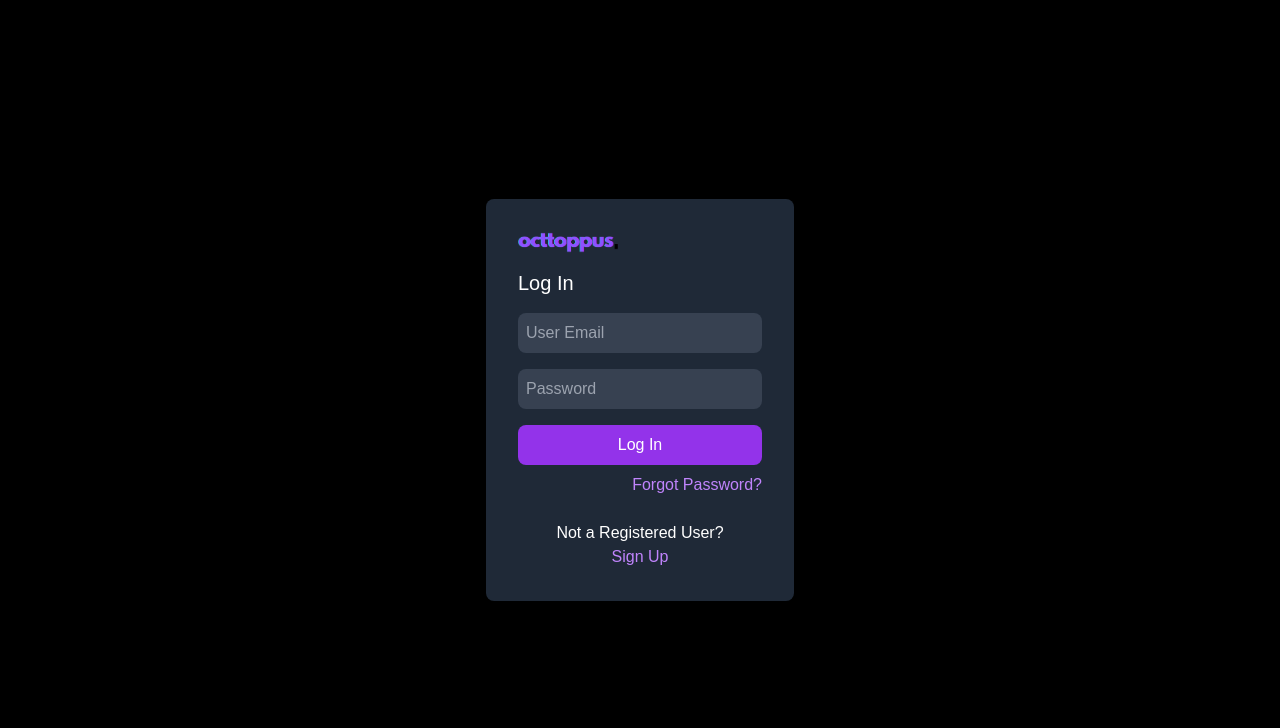
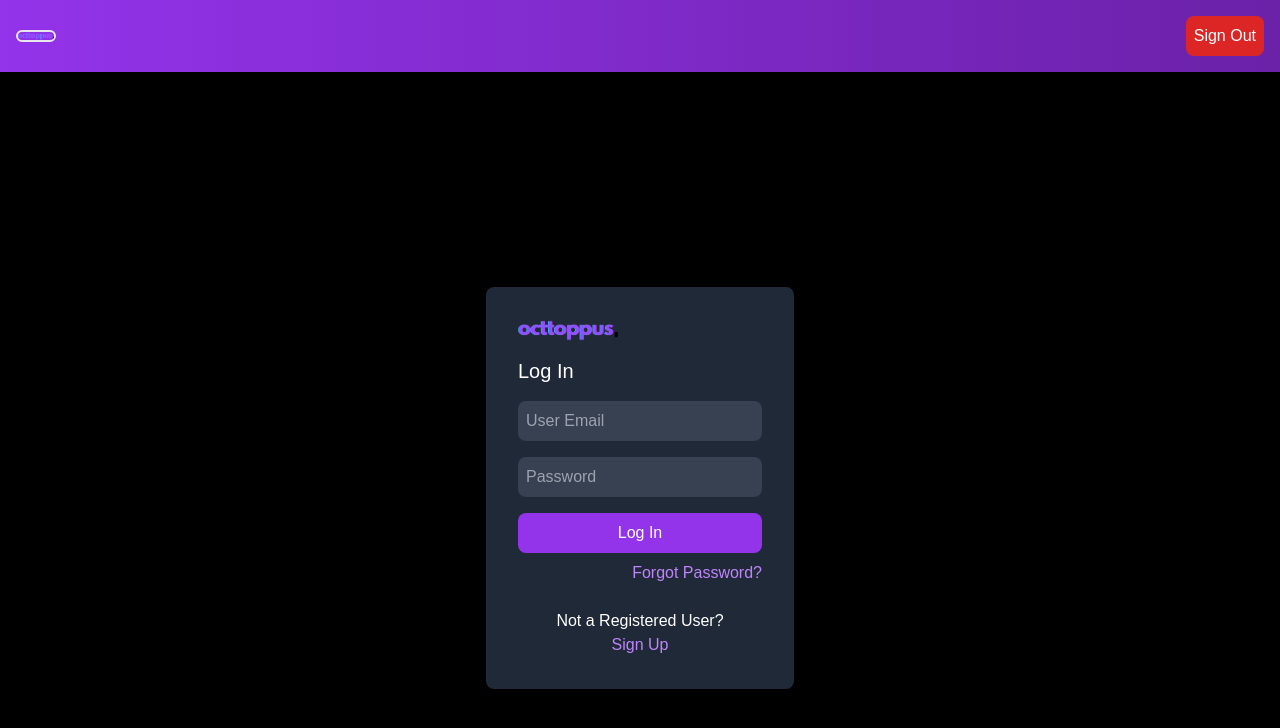
Before and after one commit to Hamza123Hussain/octtoppus_admin, a Next.js app: page /Login in a window 1280 px wide. Shown: the top 728 px of the page. Built offline with nearby package versions, Linux system fonts and the light colour scheme.

Commit message:
little fixing to be done

```diff
--- a/components/condtionalLayout.tsx
+++ b/components/condtionalLayout.tsx
@@ -4,6 +4,7 @@ import { ReactNode, useContext, useEffect } from 'react'
 
 import { usePathname, useRouter } from 'next/navigation'
 import { UserContext } from '@/utils/Context'
+import Navbar from './Navbar'
 
 const ConditionalLayout = ({ children }: { children: ReactNode }) => {
   const pathname = usePathname()
@@ -24,6 +25,11 @@ const ConditionalLayout = ({ children }: { children: ReactNode }) => {
     }
   }, [isLoggedIn, pathname, router])
 
-  return <>{children}</>
+  return (
+    <div className=" flex flex-col">
+      <Navbar />
+      {children}
+    </div>
+  )
 }
 export default ConditionalLayout
```
